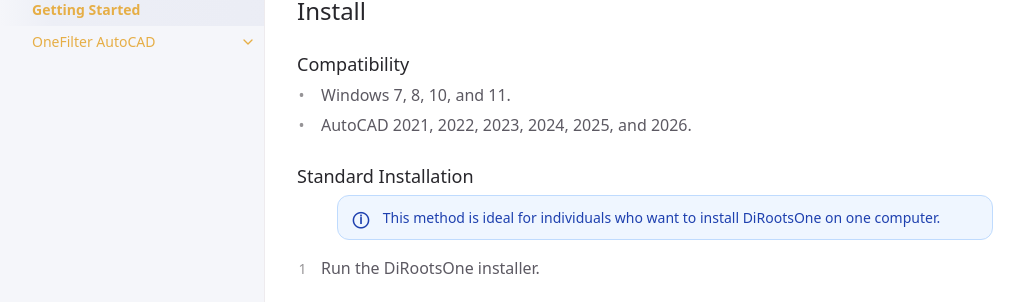
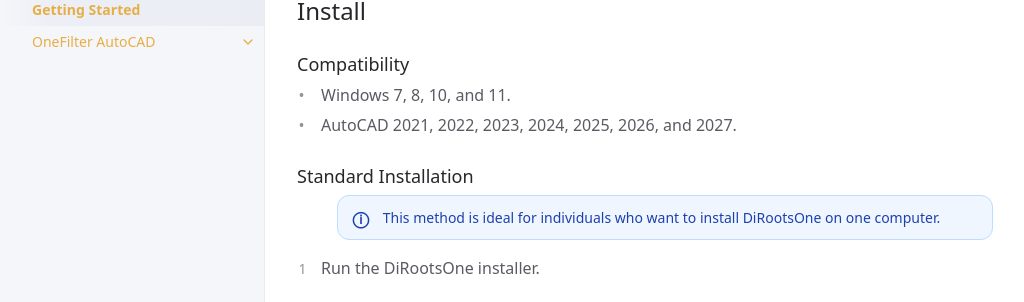
Before and after one commit to DiRoots-Limited/DiRootsOne.AutoCAD.Releases, a Jekyll site: the page built from DiRoots.One.AutoCAD.Releases/docs/getting-started.md, in a window 1280 px wide and 900 px high, scrolled down 579 px. Shown: the part 146-448 px from the top of the window, without its empty margins (107-1131 px from the left). Built offline with Jekyll 4.4.1, drawn with Linux system fonts in a browser that asks for light colours.

Commit message:
docs: add AutoCAD 2027 compatibility

```diff
--- a/DiRoots.One.AutoCAD.Releases/docs/getting-started.md
+++ b/DiRoots.One.AutoCAD.Releases/docs/getting-started.md
@@ -26,7 +26,7 @@ Download the [latest version of DiRootsOne](https://diroots.com/autocad-plugins/
 ### Compatibility
 
 - Windows 7, 8, 10, and 11.
-- AutoCAD 2021, 2022, 2023, 2024, 2025, and 2026.
+- AutoCAD 2021, 2022, 2023, 2024, 2025, 2026, and 2027.
 
 ### Standard Installation
 
```
